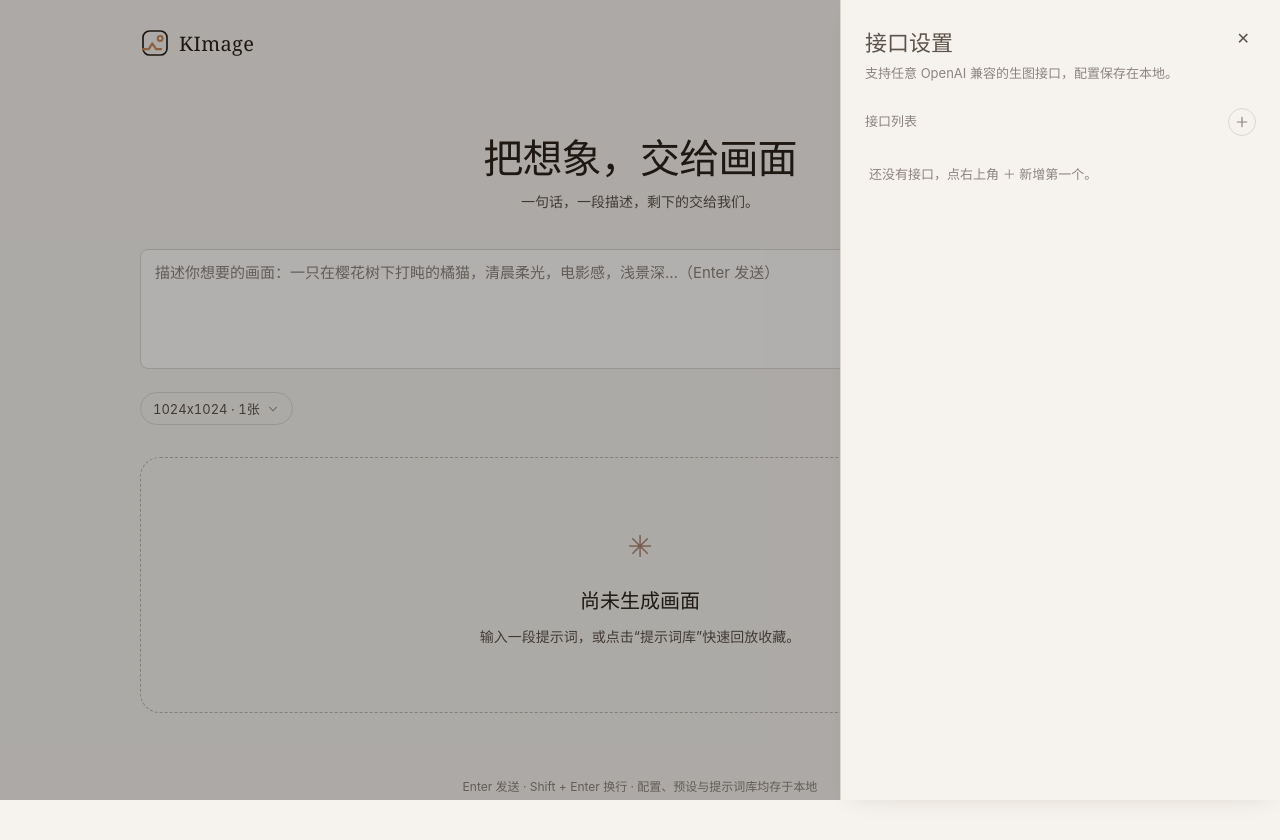
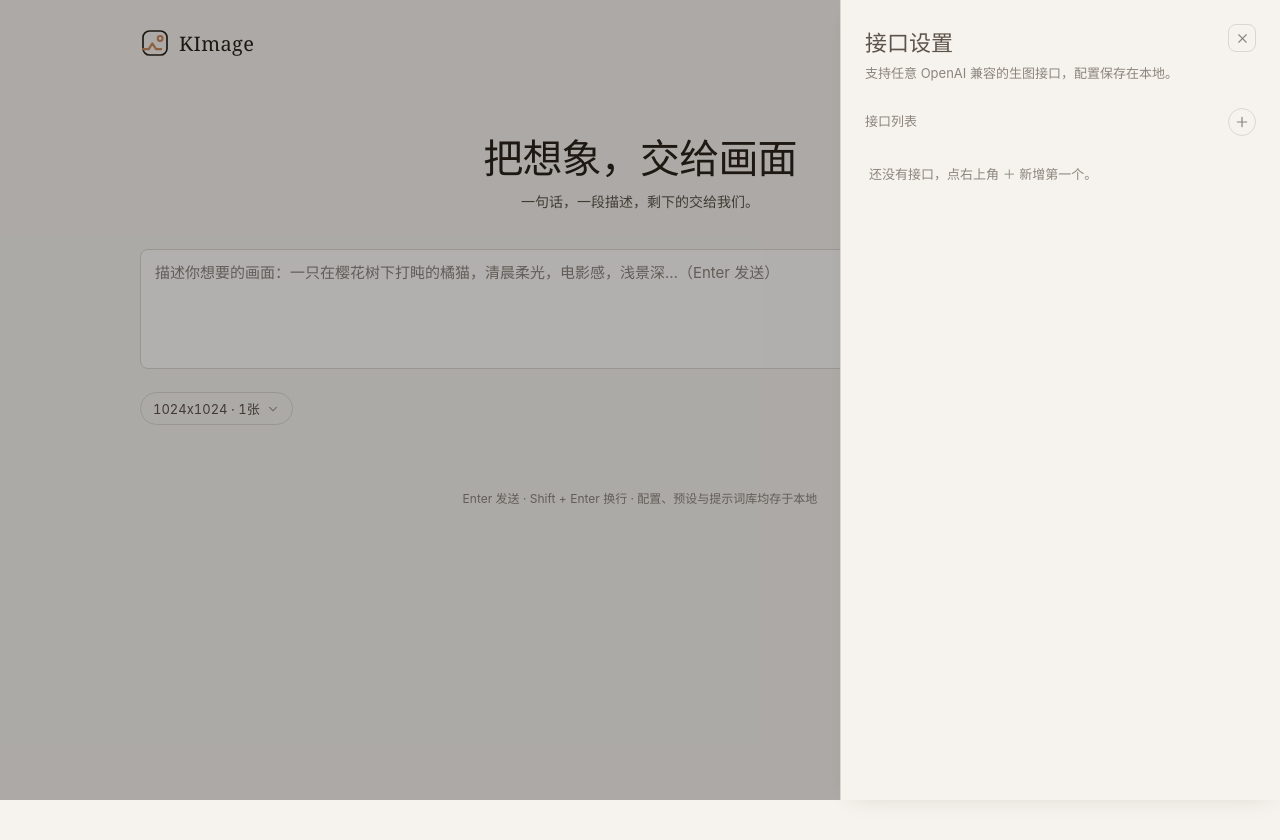
Before and after one commit to SunKyle/KImage, a Vue app: page / in a window 1280 px wide. Both pictures are taken after a click on the button 1075 px from the left and 43 px from the top of the page. Shown: the top 840 px of the page. After the commit the page ends 800 px from the top, so only its background shows below. Built offline with nearby package versions, Linux system fonts and the light colour scheme.

Commit message:
feat: 移除未生成时的空态提示区域

```diff
--- a/src/App.vue
+++ b/src/App.vue
@@ -583,13 +583,6 @@ async function removeHistoryEntry(entry: HistoryEntry) {
             </figcaption>
           </figure>
         </div>
-
-        <!-- 空态 -->
-        <div v-else class="empty">
-          <p class="empty-glyph">✳</p>
-          <p class="empty-title">尚未生成画面</p>
-          <p class="empty-sub">输入一段提示词，或点击“提示词库”快速回放收藏。</p>
-        </div>
       </section>
     </main>
 
@@ -607,7 +600,9 @@ async function removeHistoryEntry(entry: HistoryEntry) {
                 <h2>接口设置</h2>
                 <p class="d-lede">支持任意 OpenAI 兼容的生图接口，配置保存在本地。</p>
               </div>
-              <button class="d-close" @click="showSettings = false" aria-label="关闭">✕</button>
+              <button class="d-close" @click="showSettings = false" aria-label="关闭" title="关闭">
+                <svg viewBox="0 0 24 24" fill="none" stroke="currentColor" stroke-width="1.8" stroke-linecap="round"><path d="M6 6l12 12M18 6L6 18" /></svg>
+              </button>
             </header>
 
             <!-- ===== 视图一:已保存的接口列表 ===== -->
@@ -1383,15 +1378,24 @@ async function removeHistoryEntry(entry: HistoryEntry) {
   gap: var(--sp-3);
 }
 .d-close {
-  font-size: 16px;
-  line-height: 1;
-  color: var(--text-2);
-  padding: 6px;
+  flex-shrink: 0;
+  width: 28px;
+  height: 28px;
+  display: flex;
+  align-items: center;
+  justify-content: center;
+  border: 1px solid var(--line);
   border-radius: var(--r-sm);
-  transition: color var(--dur) var(--ease), background var(--dur) var(--ease);
+  color: var(--text-3);
+  transition: all var(--dur) var(--ease);
   cursor: pointer;
 }
+.d-close svg {
+  width: 15px;
+  height: 15px;
+}
 .d-close:hover {
+  border-color: var(--line-strong);
   color: var(--text);
   background: var(--bg-elev);
 }
@@ -1503,30 +1507,6 @@ async function removeHistoryEntry(entry: HistoryEntry) {
   }
 }
 
-/* 空态 */
-.empty {
-  text-align: center;
-  padding: var(--sp-8) var(--sp-5);
-  border: 1px dashed var(--line-strong);
-  border-radius: var(--r-lg);
-}
-.empty-glyph {
-  font-size: 30px;
-  color: var(--accent);
-  opacity: 0.65;
-}
-.empty-title {
-  margin-top: var(--sp-3);
-  font-family: var(--font-display);
-  font-size: 20px;
-  font-weight: 500;
-}
-.empty-sub {
-  margin-top: var(--sp-2);
-  color: var(--text-2);
-  font-size: 14px;
-}
-
 .colophon {
   margin-top: var(--sp-8);
   text-align: center;
```
